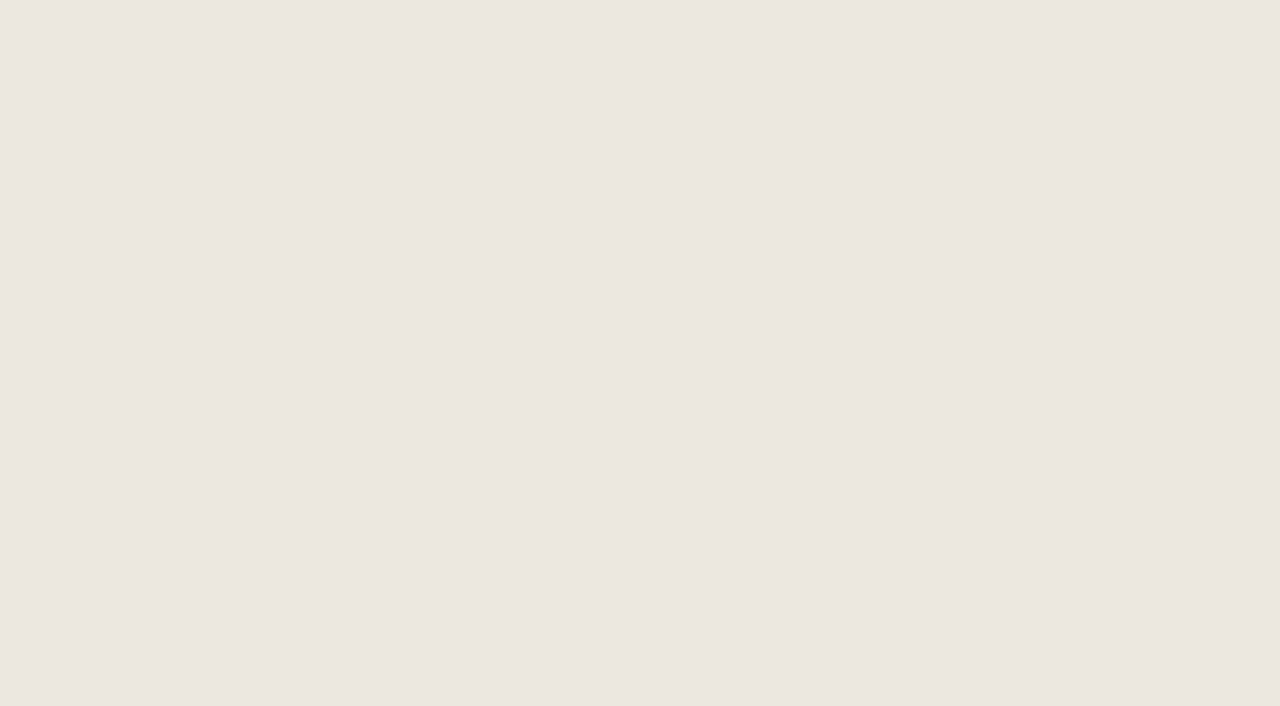
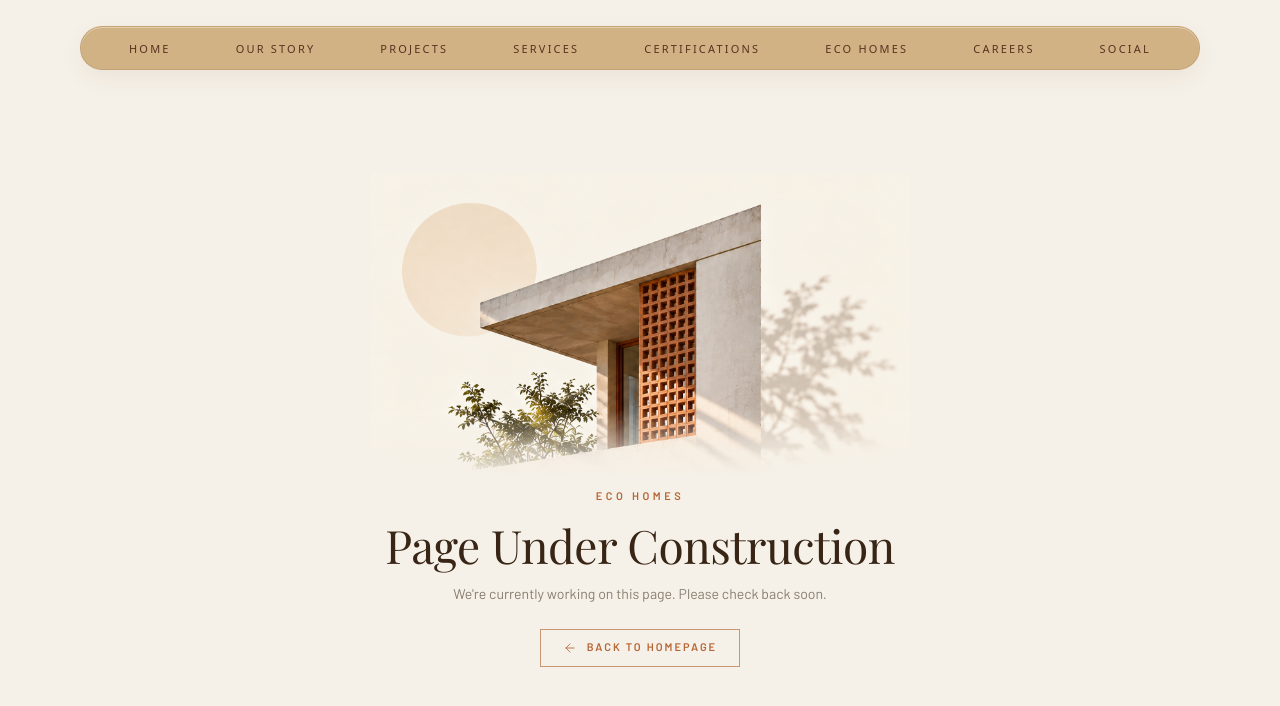
Before and after one commit to Supernetrix/poetry-landing-page, a Next.js app: page /ecohomes in a window 1280 px wide. Before the commit this address had no page. Shown: the top 706 px of the page. Built offline with nearby package versions, Linux system fonts and the light colour scheme.

Commit message:
feat: add eco homes page, update navbar routing, and adjust hero section sizing

```diff
--- /dev/null
+++ b/app/components/EcoHomesPage.css
@@ -0,0 +1,147 @@
+.eco-homes-page {
+  position: relative;
+  min-height: 100vh;
+  width: 100%;
+  background-color: #F6F1E8;
+  display: flex;
+  flex-direction: column;
+  align-items: center;
+  justify-content: center;
+  padding: clamp(88px, 13vh, 120px) 24px clamp(48px, 8vh, 72px);
+  overflow-x: hidden;
+  box-sizing: border-box;
+}
+
+.eco-homes__container {
+  display: flex;
+  flex-direction: column;
+  align-items: center;
+  text-align: center;
+  width: 100%;
+  max-width: 800px;
+  margin: 0 auto;
+}
+
+.eco-homes__artwork-wrap {
+  position: relative;
+  width: 100%;
+  max-width: 540px;
+  margin: 0 auto;
+  line-height: 0;
+  -webkit-mask-image: linear-gradient(to bottom, #000000 78%, transparent 100%);
+  mask-image: linear-gradient(to bottom, #000000 78%, transparent 100%);
+}
+
+.eco-homes__artwork {
+  width: 100%;
+  height: auto;
+  display: block;
+  object-fit: contain;
+  pointer-events: none;
+  user-select: none;
+}
+
+.eco-homes__content {
+  display: flex;
+  flex-direction: column;
+  align-items: center;
+  text-align: center;
+  margin-top: 14px;
+}
+
+.eco-homes__eyebrow {
+  font-family: var(--font-barlow), -apple-system, BlinkMacSystemFont, "Segoe UI", Roboto, sans-serif;
+  font-size: 11px;
+  font-weight: 600;
+  letter-spacing: 0.32em;
+  text-transform: uppercase;
+  color: #B66534;
+  margin-bottom: 18px;
+  line-height: 1;
+}
+
+.eco-homes__title {
+  font-family: var(--font-quote), "Playfair Display", Georgia, serif;
+  font-size: clamp(30px, 3.8vw, 46px);
+  font-weight: 400;
+  letter-spacing: -0.01em;
+  line-height: 1.15;
+  color: #382515;
+  margin: 0 0 12px;
+  text-align: center;
+}
+
+.eco-homes__subtitle {
+  font-family: var(--font-barlow), -apple-system, BlinkMacSystemFont, "Segoe UI", Roboto, sans-serif;
+  font-size: clamp(13px, 1.1vw, 15px);
+  font-weight: 400;
+  line-height: 1.5;
+  color: #887E71;
+  margin: 0 0 24px;
+  text-align: center;
+  max-width: 480px;
+}
+
+.eco-homes__btn {
+  display: inline-flex;
+  align-items: center;
+  justify-content: center;
+  gap: 10px;
+  height: 38px;
+  padding: 0 22px;
+  border: 1px solid #C89673;
+  border-radius: 0;
+  background: transparent;
+  color: #B66534;
+  font-family: var(--font-barlow), -apple-system, BlinkMacSystemFont, "Segoe UI", Roboto, sans-serif;
+  font-size: 11px;
+  font-weight: 600;
+  letter-spacing: 0.18em;
+  text-transform: uppercase;
+  text-decoration: none;
+  cursor: pointer;
+  transition: all 0.25s cubic-bezier(0.22, 1, 0.36, 1);
+}
+
+.eco-homes__btn-arrow {
+  width: 14px;
+  height: 14px;
+  transition: transform 0.25s ease;
+}
+
+.eco-homes__btn:hover {
+  background: #B66534;
+  border-color: #B66534;
+  color: #FFFFFF;
+}
+
+.eco-homes__btn:hover .eco-homes__btn-arrow {
+  transform: translateX(-3px);
+}
+
+@media (max-width: 640px) {
+  .eco-homes-page {
+    padding-top: 100px;
+    padding-bottom: 40px;
+  }
+
+  .eco-homes__artwork-wrap {
+    max-width: 90vw;
+  }
+
+  .eco-homes__title {
+    font-size: clamp(26px, 7vw, 34px);
+  }
+
+  .eco-homes__subtitle {
+    font-size: 13px;
+    padding: 0 12px;
+  }
+
+  .eco-homes__btn {
+    height: 36px;
+    padding: 0 18px;
+    font-size: 10px;
+    letter-spacing: 0.16em;
+  }
+}
--- /dev/null
+++ b/app/components/EcoHomesPage.tsx
@@ -0,0 +1,51 @@
+import Image from "next/image";
+import Link from "next/link";
+import "./EcoHomesPage.css";
+
+export default function EcoHomesPage() {
+  return (
+    <main className="eco-homes-page">
+      <div className="eco-homes__container">
+        {/* Architectural Graphic Artwork */}
+        <div className="eco-homes__artwork-wrap">
+          <Image
+            src="/eco-homes.png"
+            alt="Eco Homes Architecture"
+            width={1677}
+            height={938}
+            priority
+            className="eco-homes__artwork"
+          />
+        </div>
+
+        {/* Text Content */}
+        <div className="eco-homes__content">
+          <span className="eco-homes__eyebrow">ECO HOMES</span>
+          <h1 className="eco-homes__title">Page Under Construction</h1>
+          <p className="eco-homes__subtitle">
+            We&apos;re currently working on this page. Please check back soon.
+          </p>
+
+          <Link href="/" className="eco-homes__btn" aria-label="Back to homepage">
+            <svg
+              className="eco-homes__btn-arrow"
+              width="14"
+              height="14"
+              viewBox="0 0 24 24"
+              fill="none"
+              stroke="currentColor"
+              strokeWidth="1.5"
+              strokeLinecap="round"
+              strokeLinejoin="round"
+              aria-hidden="true"
+            >
+              <line x1="19" y1="12" x2="5" y2="12" />
+              <polyline points="12 19 5 12 12 5" />
+            </svg>
+            <span>BACK TO HOMEPAGE</span>
+          </Link>
+        </div>
+      </div>
+    </main>
+  );
+}
--- a/app/components/SiteHeader.tsx
+++ b/app/components/SiteHeader.tsx
@@ -9,7 +9,7 @@ const NAV_LINKS = [
   { label: "PROJECTS", href: "/projects" },
   { label: "SERVICES", href: "/services" },
   { label: "CERTIFICATIONS", href: "/certifications" },
-  { label: "ECO HOMES", href: "/estates" },
+  { label: "ECO HOMES", href: "/ecohomes" },
   { label: "CAREERS", href: "/careers" },
   { label: "SOCIAL", href: "/social" },
 ] as const;
--- /dev/null
+++ b/app/ecohomes/page.tsx
@@ -0,0 +1,11 @@
+import type { Metadata } from "next";
+import EcoHomesPage from "../components/EcoHomesPage";
+
+export const metadata: Metadata = {
+  title: "Eco Homes — Page Under Construction | Poetry Designs",
+  description: "We're currently working on this page. Please check back soon.",
+};
+
+export default function EcoHomesRoute() {
+  return <EcoHomesPage />;
+}
--- a/app/globals.css
+++ b/app/globals.css
@@ -220,7 +220,7 @@ a { text-decoration: none; }
   align-items: center;
   justify-content: space-between;
   width: min(1120px, 100%);
-  height: 58px;
+  height: 44px;
   margin: 0 auto;
   padding: 0 48px;
   border-radius: 999px;
@@ -289,17 +289,17 @@ a { text-decoration: none; }
 .black-hero__subtitle {
   display: block;
   width: max-content;
-  max-width: calc(var(--hero-title-size) * 2.85);
-  margin: calc(var(--hero-title-size) * 0.07) 0 0;
+  max-width: none;
+  margin: calc(var(--hero-title-size) * 0.08) 0 0;
   padding: 0;
-  font-size: calc(var(--hero-title-size) * 0.26);
+  font-size: calc(var(--hero-title-size) * 0.38);
   font-weight: 600;
-  letter-spacing: 0.48em;
+  letter-spacing: 0.38em;
   line-height: 1;
   text-transform: uppercase;
   color: #ffffff;
   margin-left: 0;
-  margin-right: -0.48em;
+  margin-right: -0.38em;
 }
 
 .black-hero__cta {
@@ -307,11 +307,12 @@ a { text-decoration: none; }
   display: flex;
   flex-direction: column;
   align-items: center;
-  gap: clamp(14px, 2vh, 22px);
+  gap: clamp(12px, 1.8vh, 18px);
+  --hero-cta-size: clamp(84px, 8.5vw, 114px);
 }
 
 .black-hero__house {
-  width: clamp(64px, 7vw, 92px);
+  width: var(--hero-cta-size);
   height: auto;
   display: block;
   object-fit: contain;
@@ -321,16 +322,19 @@ a { text-decoration: none; }
   display: inline-flex;
   align-items: center;
   justify-content: center;
-  min-width: clamp(120px, 12vw, 156px);
-  padding: 14px clamp(28px, 3vw, 40px);
+  width: var(--hero-cta-size);
+  min-width: unset;
+  padding: 10px 8px;
   border-radius: 999px;
   background-color: #EF770B;
   color: #ffffff;
-  font-size: clamp(10px, 0.95vw, 12px);
+  font-size: clamp(9.5px, 0.85vw, 11.5px);
   font-weight: 700;
-  letter-spacing: 0.22em;
+  letter-spacing: 0.16em;
   line-height: 1;
   text-transform: uppercase;
+  text-align: center;
+  box-sizing: border-box;
   transition: background 180ms ease;
 }
 
@@ -351,7 +355,7 @@ a { text-decoration: none; }
   }
 
   .black-hero__nav {
-    height: 50px;
+    height: 42px;
     padding: 0 28px;
     gap: 12px;
     overflow-x: auto;
@@ -470,22 +474,25 @@ a { text-decoration: none; }
   }
 
   .black-hero__subtitle {
-    letter-spacing: 0.42em;
-    margin-right: -0.42em;
+    letter-spacing: 0.34em;
+    margin-right: -0.34em;
   }
 
   .black-hero__cta {
     gap: 10px;
+    --hero-cta-size: 78px;
   }
 
   .black-hero__house {
-    width: 64px;
+    width: var(--hero-cta-size);
   }
 
   .black-hero__enquire {
-    min-width: 120px;
-    padding: 12px 26px;
-    font-size: 10px;
+    width: var(--hero-cta-size);
+    min-width: unset;
+    padding: 8px 6px;
+    font-size: 9px;
+    letter-spacing: 0.14em;
   }
 }
 
--- a/next.config.ts
+++ b/next.config.ts
@@ -1,6 +1,9 @@
 import type { NextConfig } from "next";
 
 const nextConfig: NextConfig = {
+  turbopack: {
+    root: __dirname,
+  },
   images: {
     remotePatterns: [
       {
```
Also changed, not shown: public/eco-homes.png (added).
